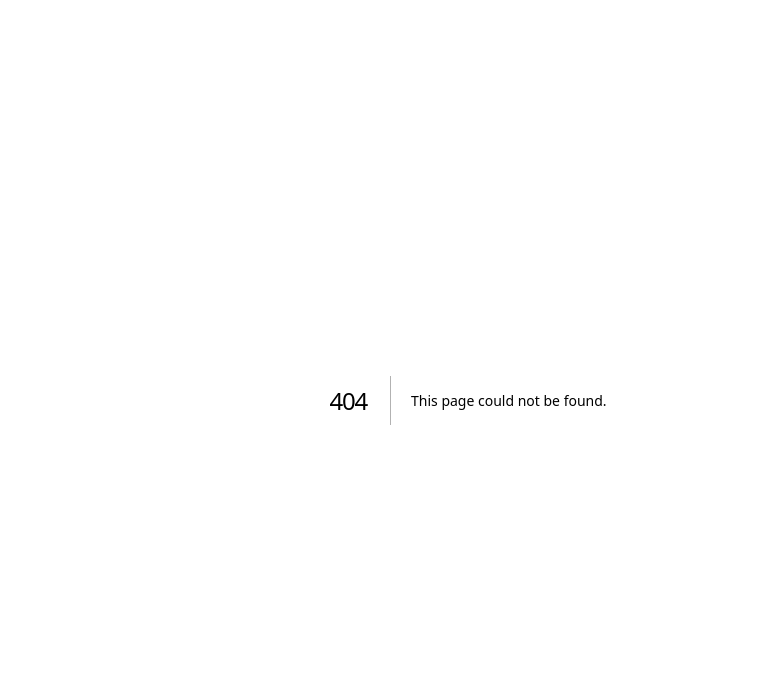
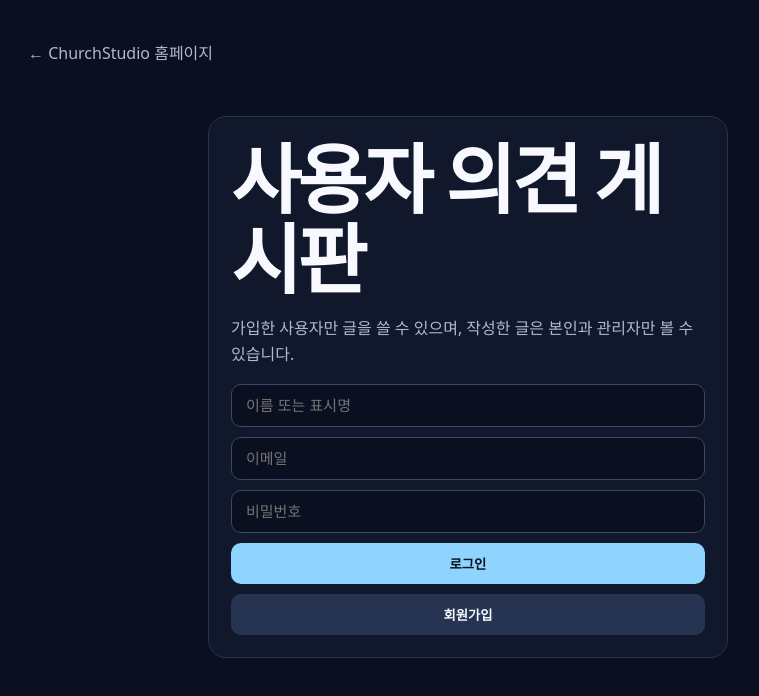
Before and after one commit to girjin2/churchstudio-kr, a Next.js app: page /feedback in a window 1280 px wide. Before the commit this address had no page. Shown: the top 696 px of the page, without its empty margins (172-931 px from the left). Built offline with nearby package versions, Linux system fonts and the light colour scheme.

Commit message:
Add private member feedback board

```diff
--- /dev/null
+++ b/app/feedback/page.js
@@ -0,0 +1,140 @@
+'use client';
+
+import { useEffect, useState } from 'react';
+import { supabase } from '../../lib/supabase';
+
+const box={maxWidth:920,margin:'0 auto',padding:'40px 20px 80px'};
+const card={background:'#11182c',border:'1px solid #263452',borderRadius:18,padding:22,marginBottom:16};
+const input={width:'100%',padding:'12px 14px',border:'1px solid #384867',borderRadius:10,fontSize:15,boxSizing:'border-box',background:'#0b1020',color:'#f7f9ff'};
+const btn={padding:'11px 16px',border:0,borderRadius:10,background:'#8fd3ff',color:'#08101d',fontWeight:800,cursor:'pointer'};
+const ghost={...btn,background:'#263452',color:'#f7f9ff'};
+
+export default function FeedbackPage(){
+  const [session,setSession]=useState(null);
+  const [isAdmin,setIsAdmin]=useState(false);
+  const [loading,setLoading]=useState(true);
+  const [email,setEmail]=useState('');
+  const [password,setPassword]=useState('');
+  const [displayName,setDisplayName]=useState('');
+  const [message,setMessage]=useState('');
+  const [posts,setPosts]=useState([]);
+  const [title,setTitle]=useState('');
+  const [body,setBody]=useState('');
+  const [replyDrafts,setReplyDrafts]=useState({});
+
+  useEffect(()=>{
+    supabase.auth.getSession().then(({data})=>check(data.session));
+    const {data:{subscription}}=supabase.auth.onAuthStateChange((_event,s)=>check(s));
+    return ()=>subscription.unsubscribe();
+  },[]);
+
+  async function check(s){
+    setSession(s||null);
+    setIsAdmin(false);
+    if(!s){setLoading(false);return;}
+    const {data:p}=await supabase.from('profiles').select('role').eq('user_id',s.user.id).maybeSingle();
+    setIsAdmin(p?.role==='admin');
+    setLoading(false);
+    await loadPosts();
+  }
+
+  async function loadPosts(){
+    const {data,error}=await supabase.from('feedback_posts').select('*').order('created_at',{ascending:false});
+    if(error){setMessage(error.message);return;}
+    setPosts(data||[]);
+  }
+
+  async function login(e){
+    e.preventDefault();setMessage('');setLoading(true);
+    const {error}=await supabase.auth.signInWithPassword({email,password});
+    if(error){setMessage('로그인에 실패했습니다. 이메일과 비밀번호를 확인해 주세요.');setLoading(false);}
+  }
+
+  async function signup(){
+    setMessage('');
+    if(!email.trim()||password.length<6){setMessage('이메일과 6자 이상의 비밀번호를 입력해 주세요.');return;}
+    setLoading(true);
+    const {error}=await supabase.auth.signUp({email,password,options:{data:{display_name:displayName.trim()||email.split('@')[0]}}});
+    if(error)setMessage(error.message);
+    else setMessage('가입 신청이 완료되었습니다. 이메일 확인이 요구되면 확인 후 로그인해 주세요.');
+    setLoading(false);
+  }
+
+  async function addPost(e){
+    e.preventDefault();setMessage('');
+    if(!title.trim()||!body.trim())return;
+    const {error}=await supabase.from('feedback_posts').insert({user_id:session.user.id,title:title.trim(),body:body.trim()});
+    if(error){setMessage(error.message);return;}
+    setTitle('');setBody('');setMessage('의견이 등록되었습니다. 이 글은 작성자와 관리자만 볼 수 있습니다.');await loadPosts();
+  }
+
+  async function saveReply(id){
+    const text=(replyDrafts[id]||'').trim();
+    const {error}=await supabase.from('feedback_posts').update({admin_reply:text||null,status:text?'answered':'open',replied_at:text?new Date().toISOString():null,updated_at:new Date().toISOString()}).eq('id',id);
+    if(error){setMessage(error.message);return;}
+    setMessage('답변이 저장되었습니다.');await loadPosts();
+  }
+
+  async function removePost(id){
+    if(!confirm('이 의견을 삭제할까요?'))return;
+    const {error}=await supabase.from('feedback_posts').delete().eq('id',id);
+    if(error){setMessage(error.message);return;}
+    await loadPosts();
+  }
+
+  if(loading)return <main style={box}><p>확인 중...</p></main>;
+
+  if(!session)return <main style={box}>
+    <a href="/" style={{color:'#aeb9d2',textDecoration:'none'}}>← ChurchStudio 홈페이지</a>
+    <div style={{...card,maxWidth:520,margin:'50px auto'}}>
+      <h1 style={{marginTop:0}}>사용자 의견 게시판</h1>
+      <p style={{color:'#aeb9d2'}}>가입한 사용자만 글을 쓸 수 있으며, 작성한 글은 본인과 관리자만 볼 수 있습니다.</p>
+      <form onSubmit={login} style={{display:'grid',gap:10}}>
+        <input style={input} placeholder="이름 또는 표시명" value={displayName} onChange={e=>setDisplayName(e.target.value)}/>
+        <input style={input} type="email" placeholder="이메일" value={email} onChange={e=>setEmail(e.target.value)} autoComplete="username"/>
+        <input style={input} type="password" placeholder="비밀번호" value={password} onChange={e=>setPassword(e.target.value)} autoComplete="current-password"/>
+        <button style={btn}>로그인</button>
+        <button type="button" style={ghost} onClick={signup}>회원가입</button>
+      </form>
+      {message&&<p style={{color:'#ffd58a'}}>{message}</p>}
+    </div>
+  </main>;
+
+  return <main style={box}>
+    <div style={{display:'flex',justifyContent:'space-between',alignItems:'center',gap:12,flexWrap:'wrap',marginBottom:24}}>
+      <div><a href="/" style={{color:'#aeb9d2',textDecoration:'none'}}>← ChurchStudio 홈페이지</a><h1 style={{margin:'8px 0 0'}}>사용자 의견 게시판</h1></div>
+      <button style={ghost} onClick={()=>supabase.auth.signOut()}>로그아웃</button>
+    </div>
+    <div style={{...card,borderColor:'#5b5135'}}>
+      <b>비밀 게시판</b>
+      <p style={{marginBottom:0,color:'#aeb9d2'}}>일반 사용자는 자신이 작성한 글만 볼 수 있습니다. 관리자는 전체 글을 확인하고 답변할 수 있습니다.</p>
+    </div>
+    {message&&<p style={{color:'#ffd58a',fontWeight:700}}>{message}</p>}
+
+    <section style={card}>
+      <h2>의견 남기기</h2>
+      <form onSubmit={addPost} style={{display:'grid',gap:10}}>
+        <input style={input} maxLength={120} placeholder="제목" value={title} onChange={e=>setTitle(e.target.value)}/>
+        <textarea style={{...input,minHeight:150}} maxLength={5000} placeholder="불편한 점, 개선 의견, 오류 상황 등을 자유롭게 적어 주세요." value={body} onChange={e=>setBody(e.target.value)}/>
+        <button style={btn}>비밀글 등록</button>
+      </form>
+    </section>
+
+    <section>
+      <h2>{isAdmin?'전체 의견':'내가 작성한 의견'}</h2>
+      {posts.length===0&&<div style={card}><p style={{margin:0,color:'#aeb9d2'}}>등록된 의견이 없습니다.</p></div>}
+      {posts.map(p=><article key={p.id} style={card}>
+        <div style={{display:'flex',justifyContent:'space-between',gap:12,alignItems:'flex-start',flexWrap:'wrap'}}>
+          <div><strong style={{fontSize:18}}>{p.title}</strong><div style={{fontSize:13,color:'#8391ad',marginTop:4}}>{new Date(p.created_at).toLocaleString('ko-KR')} · {p.status==='answered'?'답변 완료':'확인 중'}</div></div>
+          <button style={ghost} onClick={()=>removePost(p.id)}>삭제</button>
+        </div>
+        <p style={{whiteSpace:'pre-wrap'}}>{p.body}</p>
+        {p.admin_reply&&<div style={{marginTop:16,padding:16,borderRadius:12,background:'#0b1020',border:'1px solid #384867'}}><b>관리자 답변</b><p style={{whiteSpace:'pre-wrap',marginBottom:0}}>{p.admin_reply}</p></div>}
+        {isAdmin&&<div style={{marginTop:16,display:'grid',gap:8}}>
+          <textarea style={{...input,minHeight:100}} placeholder="관리자 답변" value={replyDrafts[p.id]??p.admin_reply??''} onChange={e=>setReplyDrafts({...replyDrafts,[p.id]:e.target.value})}/>
+          <button style={btn} onClick={()=>saveReply(p.id)}>답변 저장</button>
+        </div>}
+      </article>)}
+    </section>
+  </main>;
+}
```
